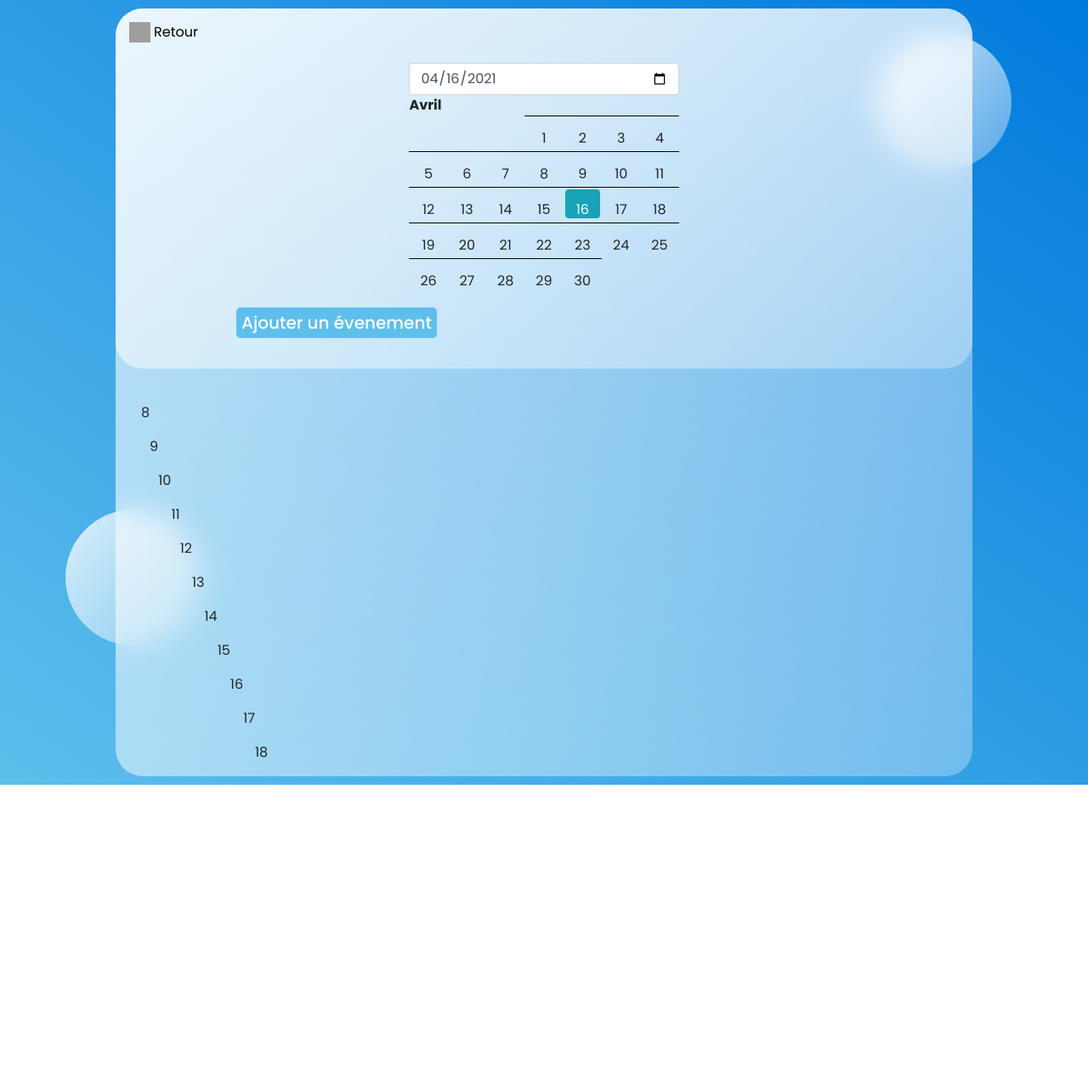
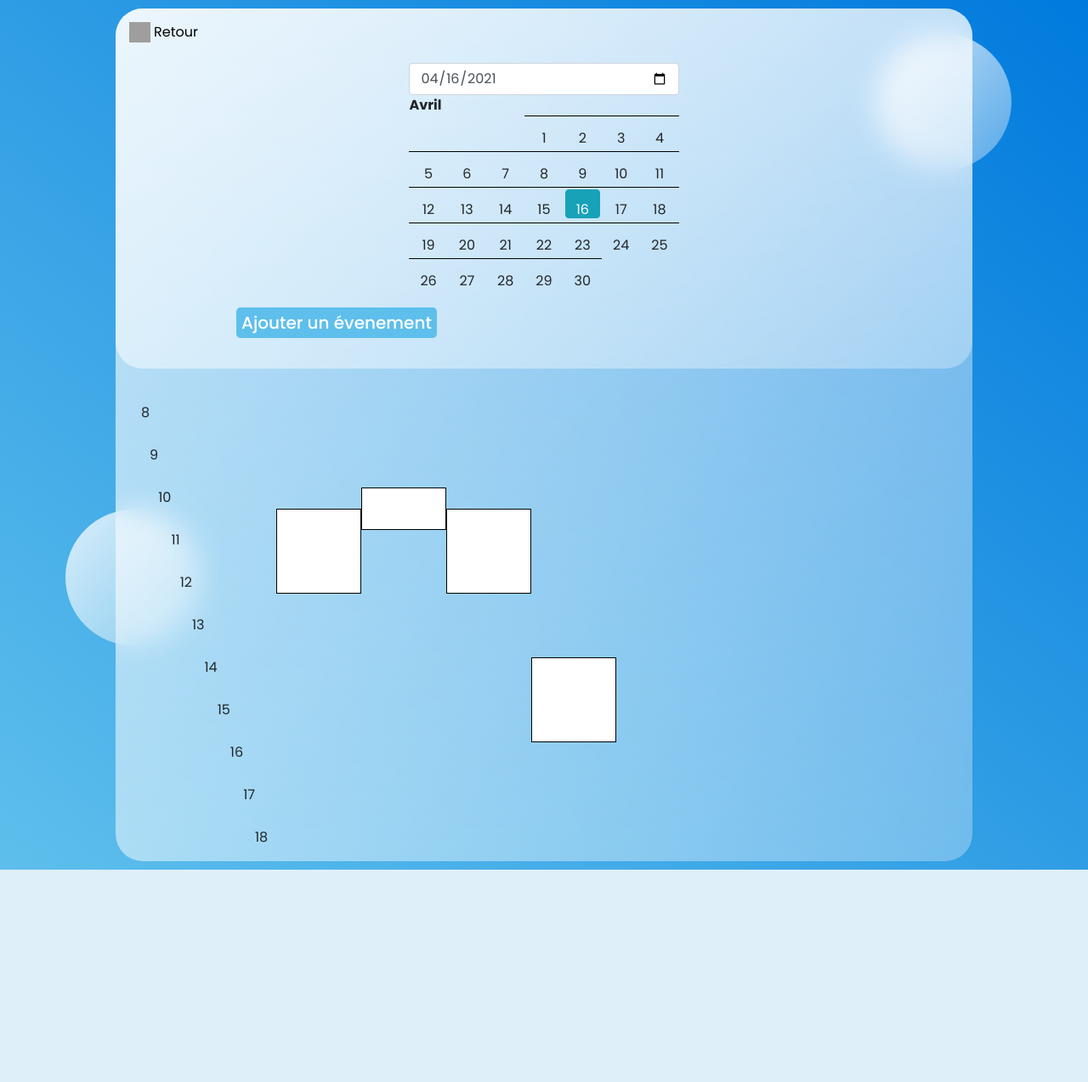
Before and after one commit to Romm1002/myteam, a PHP site: page /pages/planning.php in a window 1280 px wide. Shown: the whole page at 85% size. After the commit the page ends 1024 px from the top, so only its background shows below. Run offline with PHP 8.4, Linux system fonts and the light colour scheme; the visitor is signed in with stand-in values (Sample User, id 1); data that the repository does not hold is empty; grey boxes are pictures that could not be loaded.

Commit message:
planning

```diff
--- a/pages/planning.php
+++ b/pages/planning.php
@@ -107,7 +107,10 @@ require_once "../traitements/planning.php";
                 $j+= 1;
             }
             ?>
-
+            <div class="evenement" style="top:25%;height:20%;"></div>
+            <div class="evenement" style="top:20%;height:10%;"></div>
+            <div class="evenement" style="top:25%;height:20%;"></div>
+            <div class="evenement" style="top:60%;height:20%;"></div>
         </div>
 
         </section>
--- a/pages/stylePlanning.css
+++ b/pages/stylePlanning.css
@@ -46,19 +46,20 @@ table#calendrier{
 }
 #planning{
     width: 65%;
-    height: 400px;
+    height: 500px;
+    max-height: 80vh;
     margin: 40px 20px 40px 40px;
     display: flex;
 }
 .horaire{
     position: relative;
     left: -10px;
+    height: 20px;
 }
 .evenement{
     width: 100px;
-    height: 50px;
+    min-height: 50px;
     position: relative;
-    top: 50%;
     background-color: white;
     border: solid black 1px;
 }
```
Also changed, not shown: traitements/planning.php (+0 -42 lines).
